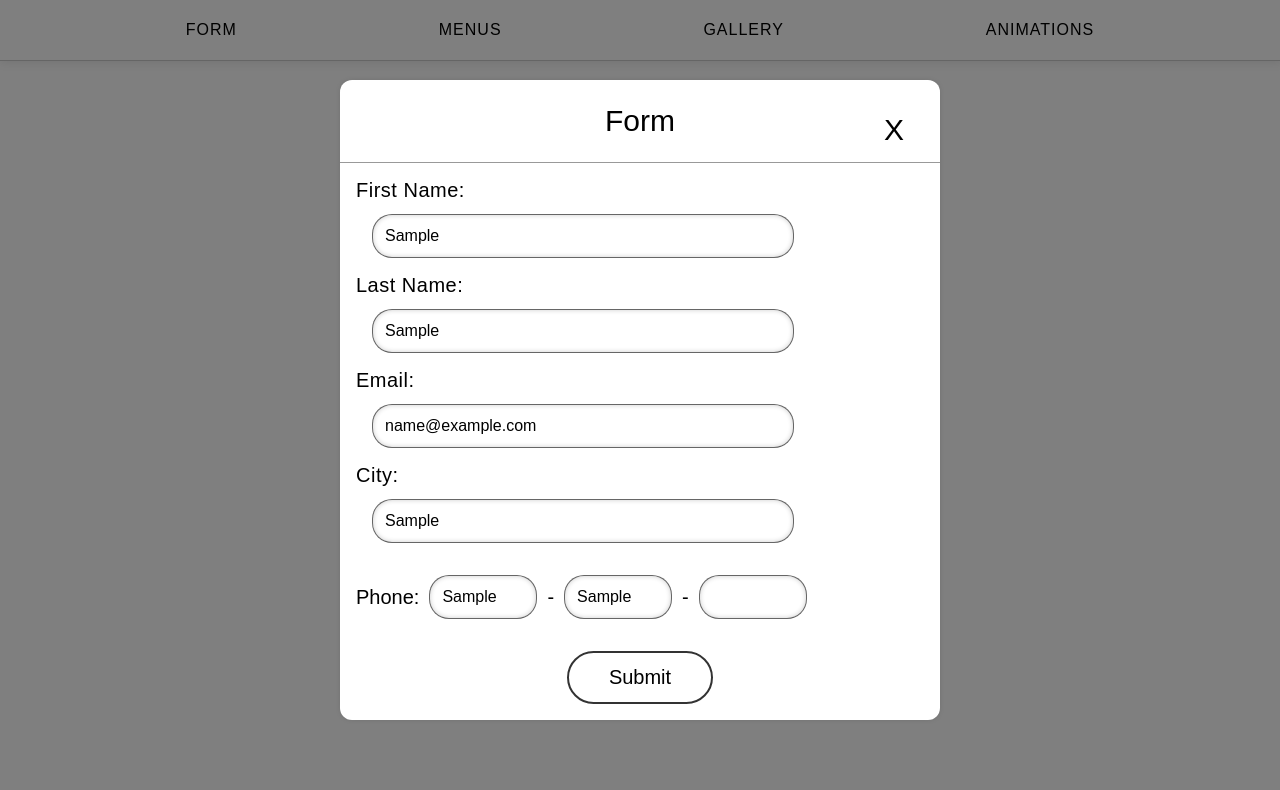
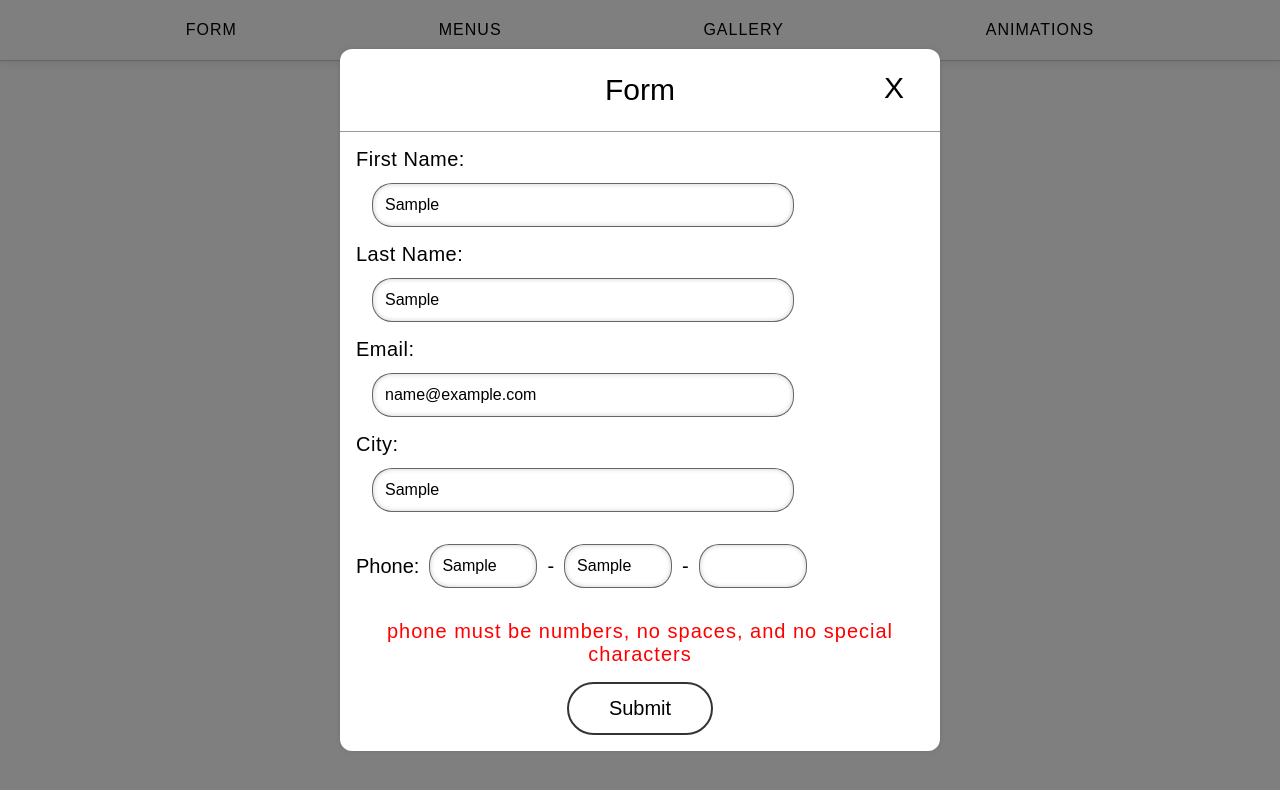
Before and after one commit to savus/testing-vite-react, a React (Vite) app: page / in a window 1280 px wide. Both pictures are taken after typing "Sample", "Sample", "name@example.com", "Sample", "Sample", "Sample" into the empty fields and a click on the input "Submit". Shown: the top 790 px of the page. Built offline with nearby package versions, Linux system fonts and the light colour scheme.

Commit message:
Build out user input validator and error messages
Rebuilt validations.ts file with regex validators for the name, email, and phone inputs. Implemented ErrorMessage components which are conditionally rendered under each form input component

```diff
--- /dev/null
+++ b/src/Components/ErrorMessage.tsx
@@ -0,0 +1,3 @@
+export const ErrorMessage = ({ text }: { text: string }) => {
+  return <div className="error-message">{text}</div>;
+};
--- a/src/Components/FormContent.tsx
+++ b/src/Components/FormContent.tsx
@@ -5,6 +5,22 @@ import { PhoneInput } from "./PhoneInput";
 import { useUserContext } from "./Providers/UserInfoProvider";
 import { useState } from "react";
 import type { TPhoneInput } from "../types";
+import { ErrorMessage } from "./ErrorMessage";
+import { isValid } from "../validations";
+
+const firstNameErrorMessage =
+  "First name must be at least alphanumeric with at least 2 characters and no spaces";
+
+const lastNameErrorMessage =
+  "Last name must be at least alphanumeric with at least 2 characters and no spaces";
+
+const emailErrorMessage = "Must be a valid email address";
+
+const cityErrorMessage =
+  "City must be alphanumeric with at least 2 characters, no spaces, and no special characters";
+
+const phoneErrorMessage =
+  "phone must be numbers, no spaces, and no special characters";
 
 export const FormContent = () => {
   const { userInformation, setUserInformation } = useUserContext();
@@ -14,8 +30,22 @@ export const FormContent = () => {
   const [emailInput, setEmailInput] = useState("");
   const [cityInput, setCityInput] = useState("");
   const [phoneInput, setPhoneInput] = useState<TPhoneInput>(["", "", ""]);
+  const joinedPhoneInput = phoneInput.join("");
 
   const [hasSubmitted, setHasSubmitted] = useState(false);
+
+  const isFirstNameValid = isValid("name", firstNameInput);
+  const isLastNameValid = isValid("name", lastNameInput);
+  const isEmailValid = isValid("email", emailInput);
+  const isCityValid = isValid("name", cityInput);
+  const isPhoneValid = isValid("phone", joinedPhoneInput);
+
+  const showFirstNameError = hasSubmitted && !isFirstNameValid;
+  const showLastNameError = hasSubmitted && !isLastNameValid;
+  const showEmailError = hasSubmitted && !isEmailValid;
+  const showCityError = hasSubmitted && !isCityValid;
+  const showPhoneError = hasSubmitted && !isPhoneValid;
+
   return (
     <form
       className="form-content"
@@ -31,6 +61,7 @@ export const FormContent = () => {
             email: emailInput,
             phone: phoneInput.join(""),
           });
+          console.log(userInformation);
         }
       }}
     >
@@ -45,7 +76,7 @@ export const FormContent = () => {
           onChange: ({ target: { value } }) => setFirstNameInput(value),
         }}
       />
-
+      {showFirstNameError && <ErrorMessage text={firstNameErrorMessage} />}
       <TextInput
         labelText="Last Name"
         labelFor="last-name"
@@ -57,6 +88,7 @@ export const FormContent = () => {
           onChange: ({ target: { value } }) => setLastNameInput(value),
         }}
       />
+      {showLastNameError && <ErrorMessage text={lastNameErrorMessage} />}
 
       <TextInput
         labelText="Email"
@@ -69,6 +101,7 @@ export const FormContent = () => {
           onChange: ({ target: { value } }) => setEmailInput(value),
         }}
       />
+      {showEmailError && <ErrorMessage text={emailErrorMessage} />}
 
       <TextInput
         labelText="City"
@@ -81,6 +114,7 @@ export const FormContent = () => {
           onChange: ({ target: { value } }) => setCityInput(value),
         }}
       />
+      {showCityError && <ErrorMessage text={cityErrorMessage} />}
 
       <PhoneInput
         phoneInputState={phoneInput}
@@ -88,6 +122,7 @@ export const FormContent = () => {
           setPhoneInput(info);
         }}
       />
+      {showPhoneError && <ErrorMessage text={phoneErrorMessage} />}
 
       <SubmitButton />
     </form>
--- a/src/css/index.css
+++ b/src/css/index.css
@@ -68,3 +68,9 @@ input {
   padding: 0.8rem 2.5rem;
   border-radius: var(--size-30);
 }
+
+.error-message {
+  color: red;
+  text-align: center;
+  letter-spacing: 1px;
+}
--- a/src/css/modal.css
+++ b/src/css/modal.css
@@ -45,7 +45,7 @@
   font-size: var(--size-30);
   position: absolute;
   right: 5%;
-  top: 5%;
+  top: 3%;
   transform: scale(var(--scale));
   transition: transform var(--speed) ease-in-out;
 }
--- a/src/types.ts
+++ b/src/types.ts
@@ -40,3 +40,7 @@ export type TUserInformation = {
 };
 
 export type TPhoneInput = [string, string, string];
+
+export type TRegexPatterns = {
+  [key: string]: RegExp;
+};
--- /dev/null
+++ b/src/validations.ts
@@ -0,0 +1,11 @@
+import type { TRegexPatterns } from "./types";
+
+export const regexPatterns: TRegexPatterns = {
+  name: /^([a-zA-Z]{2,20})([ ]*)?$/,
+  email:
+    /^([a-zA-Z0-9\.-]{2,30})@([a-zA-Z0-9\.-]{2,30})\.([a-z]{2,8})(\.[a-z]{2,8})?$/,
+  phone: /^(\d{3})[ -]?(\d{3})[ -]?(\d{4})$/,
+};
+
+export const isValid = (pattern: string, input: string): boolean =>
+  regexPatterns[pattern].test(input);
```
